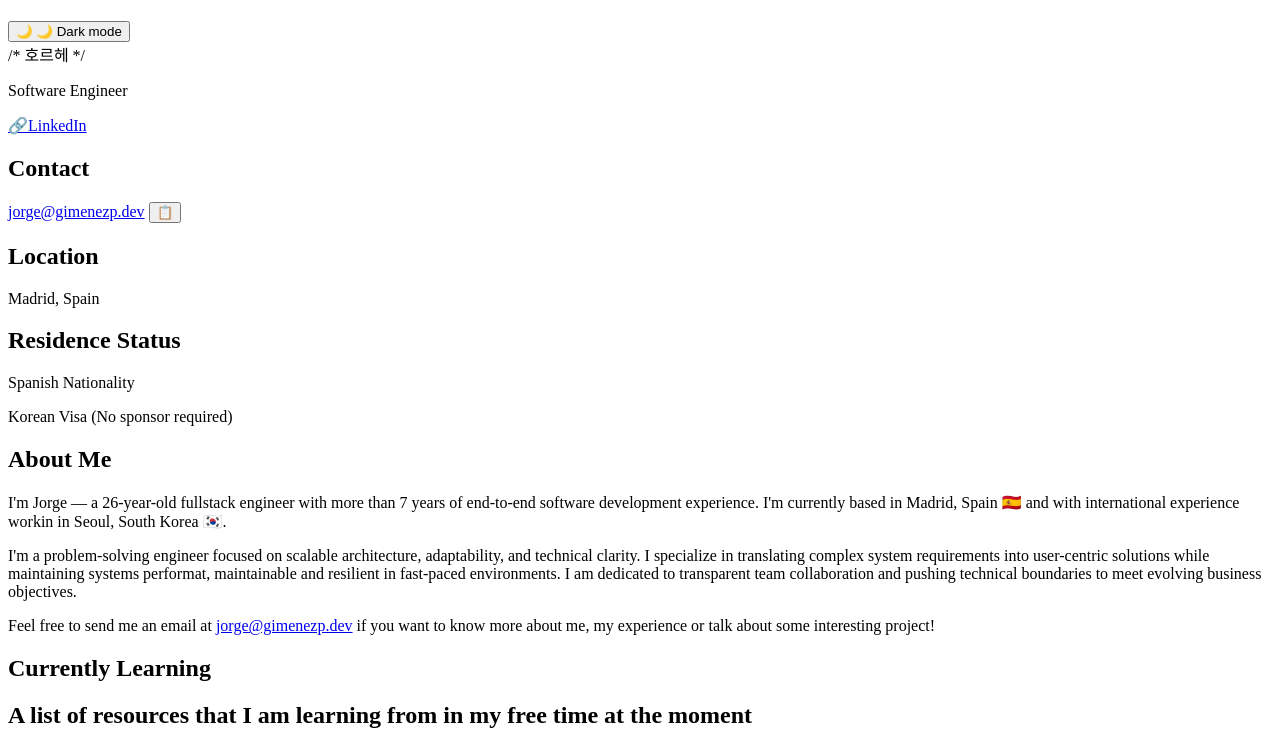
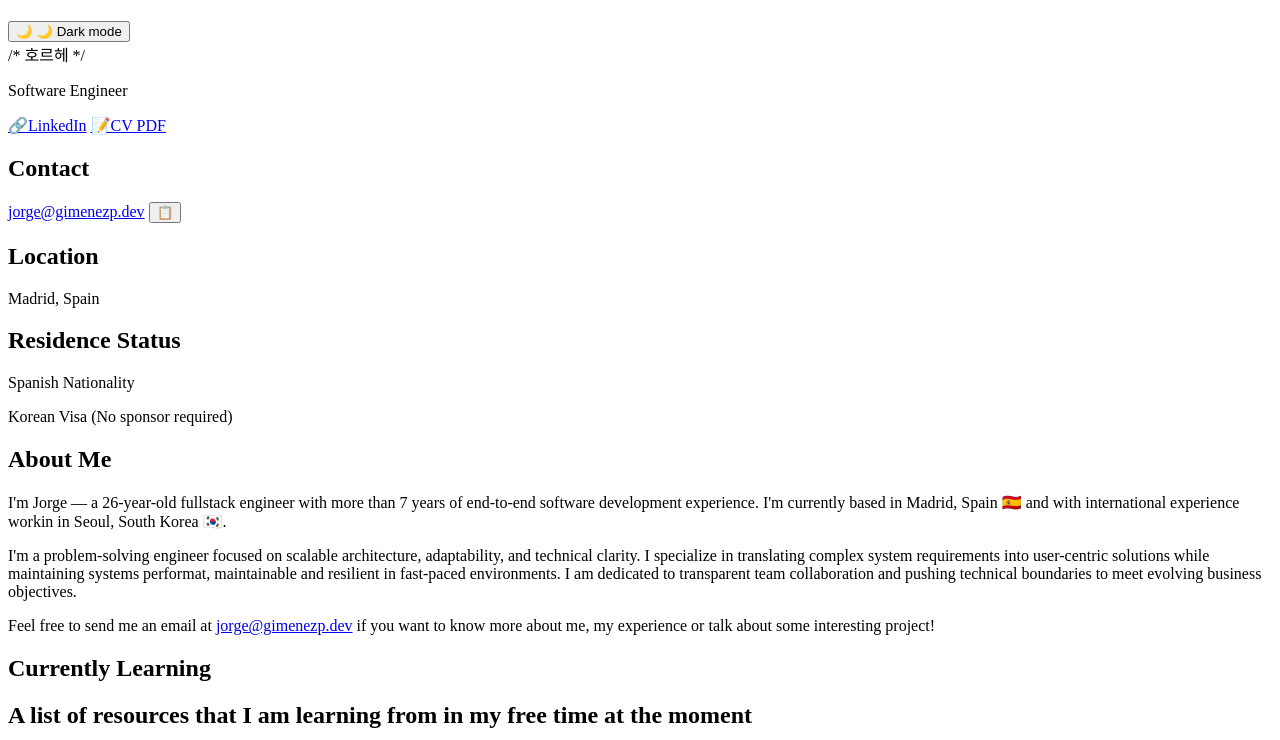
Before and after one commit to hrh858/resume, a website built with Vite: page docs/index.html in a window 1280 px wide. Shown: the part 60-800 px from the top of the page. Built offline with nearby package versions, Linux system fonts and the light colour scheme.

Commit message:
add cv pdf

```diff
--- a/docs/index.html
+++ b/docs/index.html
@@ -83,6 +83,7 @@
     <p class="text-hrh-muted">Software Engineer</p>
     <div class="mt-2 flex flex-wrap items-center gap-3">
         <a class="underline" href="https://www.linkedin.com/in/jfgp">🔗LinkedIn</a>
+        <a class="underline" download="JorgeFroilanGimenezPerez_CV.pdf" href="/assets/JorgeFroilanGimenezPerez_CV.pdf">📝CV PDF</a>
     </div>
     <section id="general" class="sm:grid sm:grid-cols-3 section-block">
         <div class="info-column">
```
Also changed, not shown: index.html (+1 -0 lines), 1 other file.
